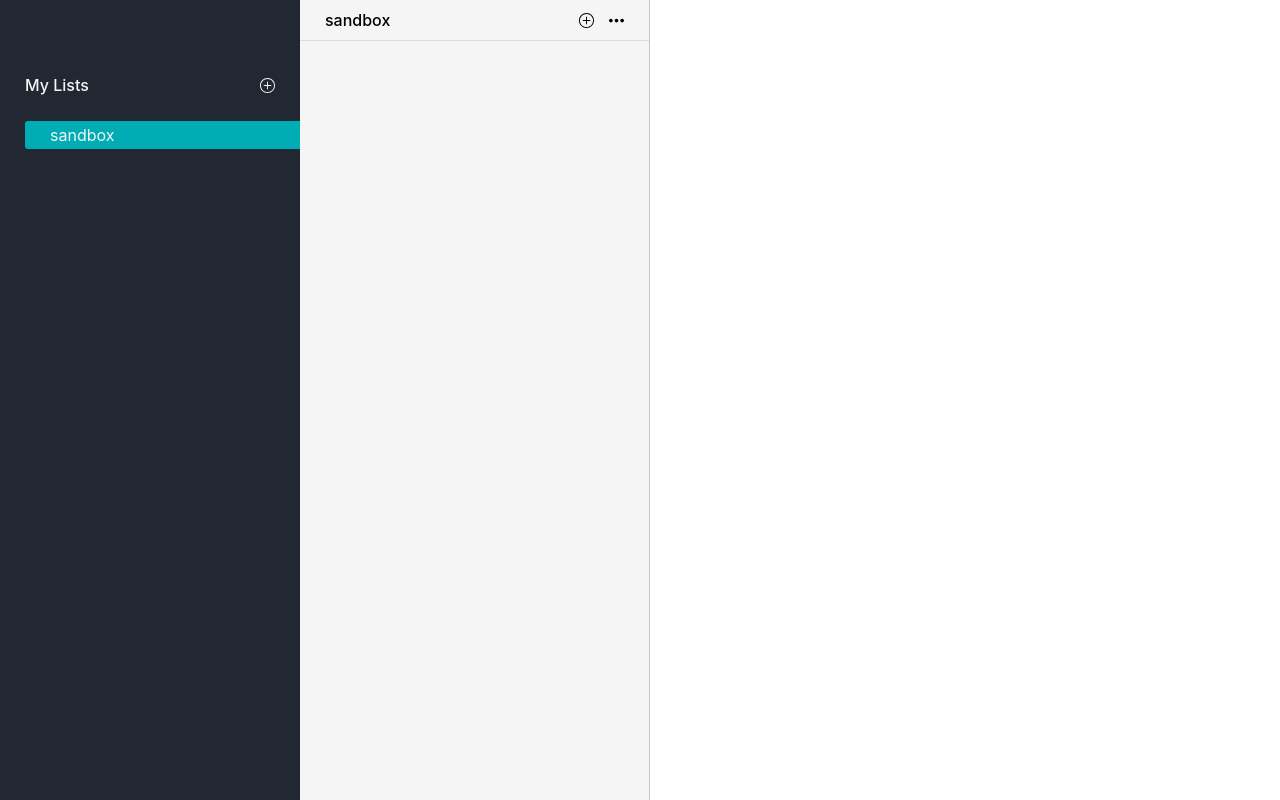
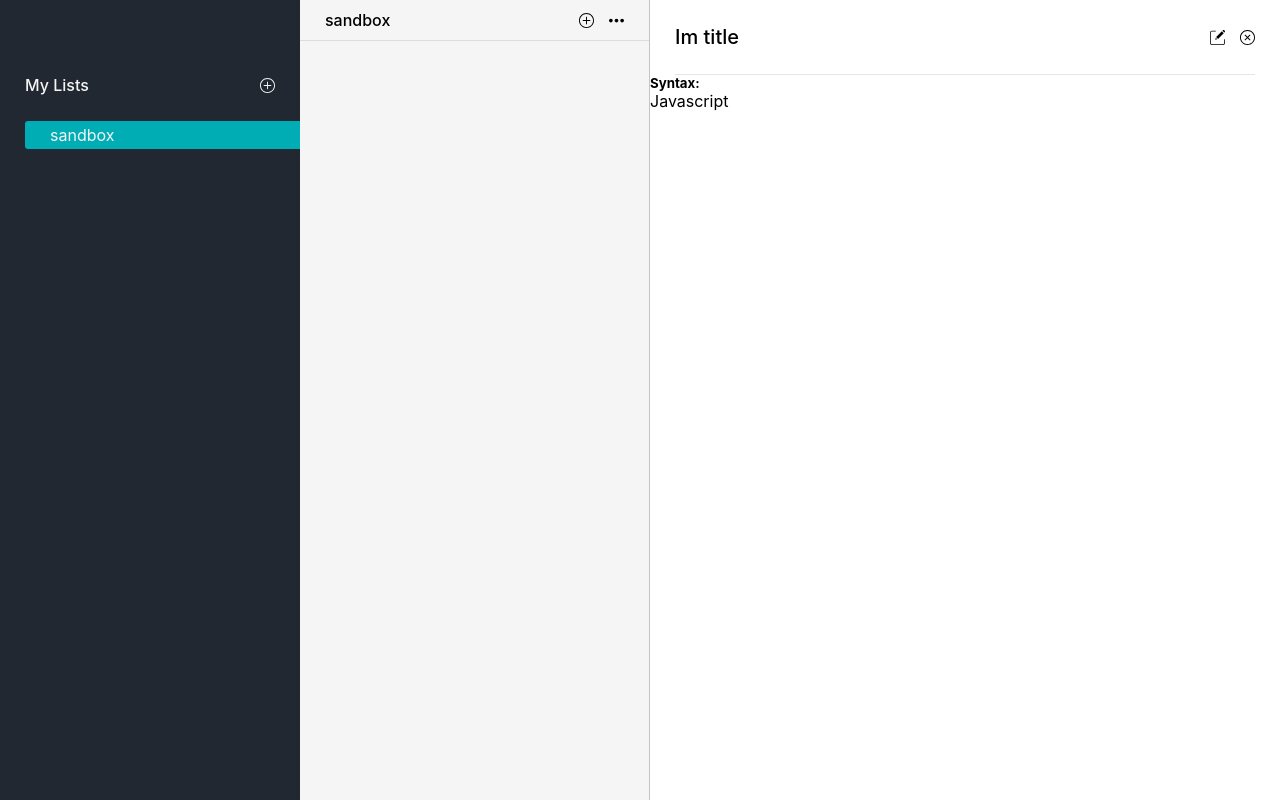
Before and after one commit to kevscript/SnipLib, a React (Create React App) app: page / in a window 1280 px wide. Built offline with nearby package versions, Linux system fonts and the light colour scheme.

Commit message:
created main component

```diff
--- a/src/App.js
+++ b/src/App.js
@@ -6,6 +6,7 @@ import GlobalStyle from './styles/global'
 import ListsBar from './components/ListsBar'
 import ListModal from './components/ListModal'
 import SnipsBar from './components/SnipsBar'
+import Main from './components/Main'
 
 const Container = styled.div`
   width: 100%;
@@ -21,7 +22,7 @@ const App = ({ lists }) => {
       <GlobalStyle />
       <ListsBar />
       <SnipsBar />
-
+      <Main />
       {modalOpen && <ListModal />}
     </Container>
   );
--- /dev/null
+++ b/src/components/Main.js
@@ -0,0 +1,85 @@
+import React from 'react'
+import styled from 'styled-components'
+import ReactTooltip from 'react-tooltip'
+
+import EditIcon from '../assets/editDark.svg'
+import DeleteIcon from '../assets/deleteDark.svg'
+
+const Container = styled.div`
+  flex-grow: 1;
+  min-height: 100vh;
+`
+
+const Header = styled.div`
+  margin: 0 25px;
+  position: relative;
+  flex-grow: 1;
+  display: flex;
+  justify-content: space-between;
+  align-items: center;
+  padding: 25px 0;
+  border-bottom: 1px solid rgba(0,0,0,0.1);
+`
+
+const ActionsContainer = styled.div`
+  display: flex;
+  position: relative;
+`
+
+const IconContainer = styled.div`
+  cursor: pointer;
+  width: 15px;
+  height: 15px;
+  position: relative;
+  display: flex;
+  justify-content: center;
+  align-items: center;
+
+  &:not(:last-child) {
+    margin-right: 15px;
+  }
+`
+
+const Title = styled.h3`
+  font-size: 20px;
+  font-weight: 500;
+`
+
+const Icon = styled.img`
+  display: block;
+  width: auto;
+  height: 100%;
+`
+
+const Editor = styled.div``
+
+const Main = () => {
+  return (
+    <Container>
+      <Header>
+        <Title>Im title</Title>
+        <ActionsContainer>
+          <IconContainer>
+            <Icon  src={EditIcon} data-tip=" Edit Snippet" />
+            <ReactTooltip place="bottom" type="dark" effect="solid"/>
+          </IconContainer>
+          <IconContainer>
+            <Icon src={DeleteIcon} data-tip="Delete Snippet"/>
+            <ReactTooltip place="bottom" type="dark" effect="solid"/>
+          </IconContainer>
+        </ActionsContainer>
+      </Header>
+      <div>
+        <div>
+          <h5>Syntax:</h5>
+          <p>Javascript</p>
+        </div>
+        <Editor>
+
+        </Editor>
+      </div>
+    </Container>
+  )
+}
+
+export default Main
```
